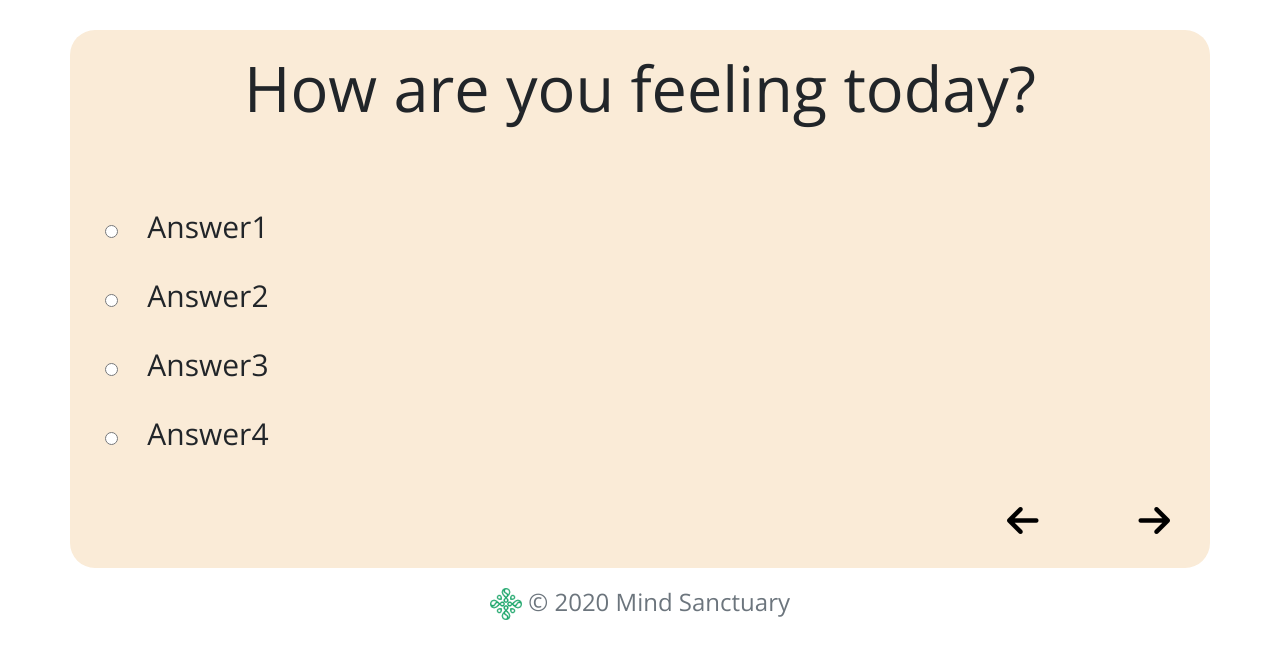
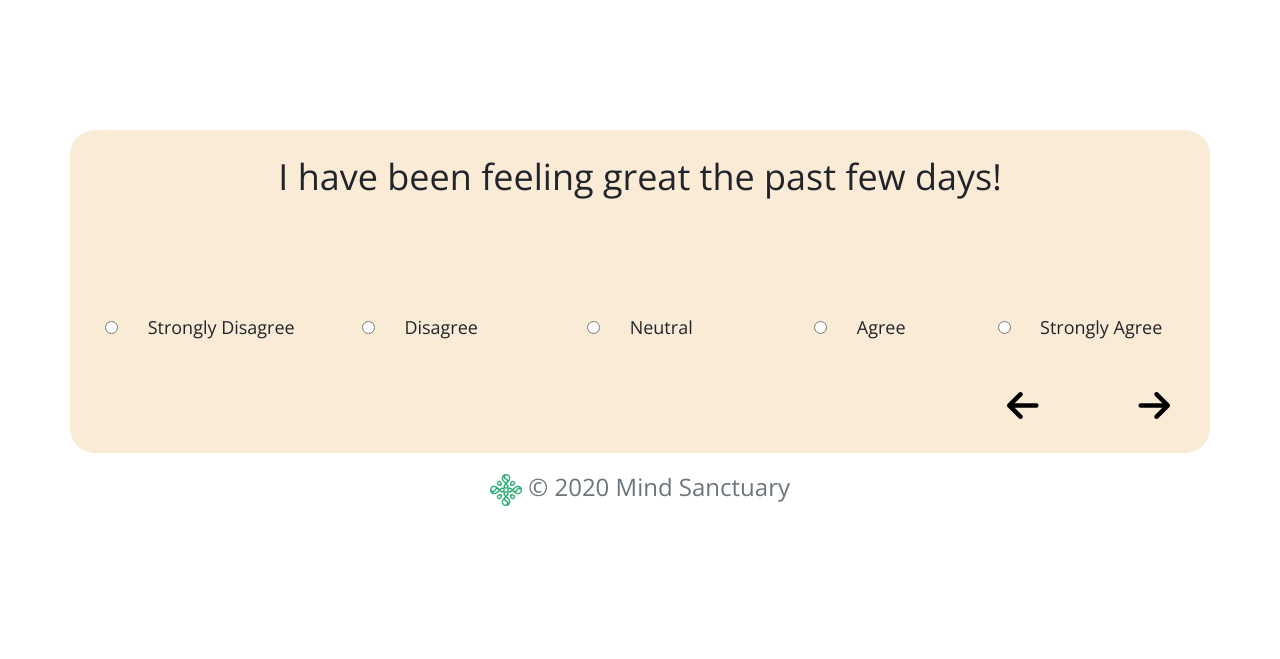
Before and after one commit to cbonoan/Senior-Project, a Flask app: page /quiz in a window 1280 px wide. Shown: the part 70-729 px from the top of the page. Run offline with Flask 2, Linux system fonts and the light colour scheme; parts of the project's set-up code (start-up, migrations or seed data) failed here and were passed over; some libraries are stand-ins or nearby versions.

Commit message:
Working on quiz page functionality

```diff
--- a/flaskApp/static/scripts/quiz.js
+++ b/flaskApp/static/scripts/quiz.js
@@ -0,0 +1,40 @@
+var questions = [
+    ["I have been feeling great the past few days!", 1],
+    ["I feel dissatisfied with how my life has been progressing.", -1],
+    ["I feel energized and well rested.", 1]
+];
+var scores = [];  // Keep track of user score which will be averaged once they finished.
+                // This also helps if user wants to go back to a previous question so we can easily reset that answer value.
+
+var numQuestion = 0; // Keeps track of what question user is on
+$(".question").append("<p>"+questions[numQuestion][0]+"</p>");
+$(document).ready(function () {
+    function getNextQuestion() {
+        console.log(scores);
+        $(".question").empty();
+        $(".question").append("<p>"+questions[numQuestion][0]+"</p>");
+    }
+
+    // Get value of answer user inputted
+    $("#nextBtn").click(function () {
+        // If user is not done
+        if(numQuestion < questions.length) {
+           var radioVal = $("input[name='answer']:checked").val();
+            if(radioVal) {
+                var val = parseInt(radioVal);
+                scores.push(val*questions[numQuestion][1]);
+                numQuestion++;
+                getNextQuestion();
+            }
+        }
+
+    });
+
+    $("#backBtn").click(function () {
+        if(numQuestion > 0) {
+            scores.pop();
+            numQuestion--;
+            getNextQuestion();
+        }
+    });
+});
--- a/flaskApp/static/styles/quiz.css
+++ b/flaskApp/static/styles/quiz.css
@@ -2,7 +2,7 @@
     padding: 20px;
     background-color: antiquewhite;
     border-radius: 25px;
-    margin-top: 100px;
+    margin-top: 200px;
 }
 
 .question {
@@ -14,7 +14,7 @@
 }
 
 .answers label {
-    font-size: 30px;
+    font-size: 18px;
 }
 
 .navigate {
--- a/flaskApp/templates/quiz.html
+++ b/flaskApp/templates/quiz.html
@@ -6,28 +6,42 @@
 {%block content%}
     <div class="container" id="questionBox">
         <div class="container question">
-            <h3>How are you feeling today?</h3>
         </div>
         <br>
-        <div class="container answers">
-            <input type="radio" name="answer" id="answer1" value="answer1">
-            <label for="answer1">Answer1</label>
-            <br>
-            <input type="radio" name="answer" id="answer2" value="answer2">
-            <label for="answer2">Answer2</label>
-            <br>
-            <input type="radio" name="answer" id="answer3" value="answer3">
-            <label for="answer3">Answer3</label>
-            <br>
-            <input type="radio" name="answer" id="answer4" value="answer4">
-            <label for="answer4">Answer4</label>
+        <div class="container text-center">
+            <div class="row answers">
+                <div class="col col-lg col-12 col1">
+                    <input type="radio" name="answer" id="answer1" value="1">
+                    <label for="answer1">Strongly Disagree</label>
+                </div>
+
+                <div class="col col-lg col-12 col2">
+                    <input type="radio" name="answer" id="answer2" value="2">
+                    <label for="answer2">Disagree</label>
+                </div>
+
+                <div class="col col-lg col-12 col3">
+                    <input type="radio" name="answer" id="answer3" value="3">
+                    <label for="answer3">Neutral</label>
+                </div>
+
+                <div class="col col-lg col-12 col4">
+                    <input type="radio" name="answer" id="answer4" value="4">
+                    <label for="answer4">Agree</label>
+                </div>
+
+                <div class="col col-lg col-12 col5">
+                    <input type="radio" name="answer" id="answer5" value="5">
+                    <label for="answer5">Strongly Agree</label>
+                </div>
+            </div>
         </div>
         <div class="navigate">
             <div class="">
-                <button class="arrow-btn" style="margin-right: 50px;"><i class="fas fa-arrow-left"></i></button>
+                <button class="arrow-btn" id="backBtn" style="margin-right: 50px;"><i class="fas fa-arrow-left"></i></button>
             </div>
             <div>
-                <button class="arrow-btn" style="margin-left: 50px;"><i class="fas fa-arrow-right"></i></button>
+                <button class="arrow-btn" id="nextBtn" style="margin-left: 50px;"><i class="fas fa-arrow-right"></i></button>
             </div>
         </div>
     </div>
```
Also changed, not shown: flaskApp/models.py (+14 -16 lines).
